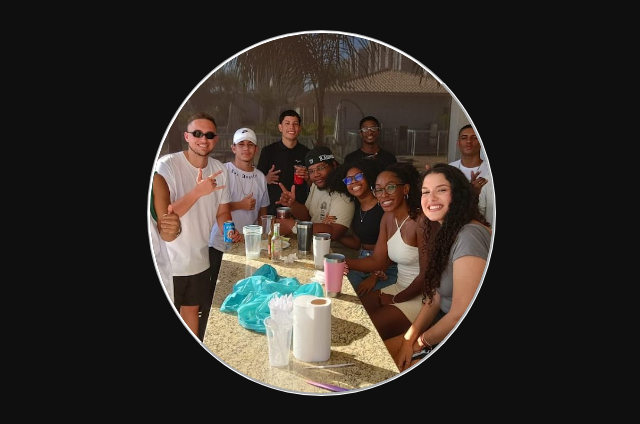
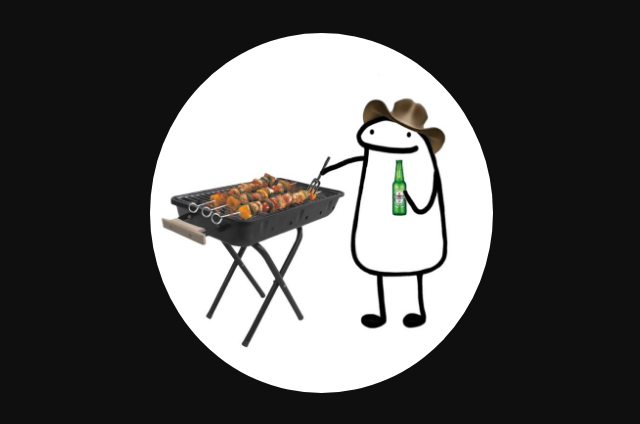
Before and after one commit to yhanoliveira/churrasdoscrias, a plain HTML site: page index.html in a window 1280 px wide. Shown: the part 153-577 px from the top of the page, without its empty margins (319-959 px from the left). Drawn offline with Linux system fonts and the light colour scheme; a web font is replaced by a local one.

Commit message:
update.jpg
atualização da foto dos crias

```diff
--- a/index.html
+++ b/index.html
@@ -10,7 +10,7 @@
 
     <div class="tudo">
         <h1>CHURRASCO DOS CRIAS</h1>
-        <img src="img/IMG-20250727-WA0008.jpg" class="foto-crias"></img>
+        <img src="img/be6c887a202404f7723226988e9a7b0e.jpg" class="foto-crias"></img>
 
         <h3>TRAZER KIT CHURRASCO E O QUE FOR BEBER!</h3>
         <div class="kit-churrasco">
--- a/style.css
+++ b/style.css
@@ -25,7 +25,7 @@ h1{
     height: 360px;
     border-radius: 100%;
     border-style: groove;
-    border-color: white;
+    border-color: rgba(255, 255, 255, 0);
     align-items: center;
     justify-content: center;
     display: flex;
```
Also changed, not shown: img/IMG-20250727-WA0008.jpg (deleted), img/be6c887a202404f7723226988e9a7b0e.jpg (added).
